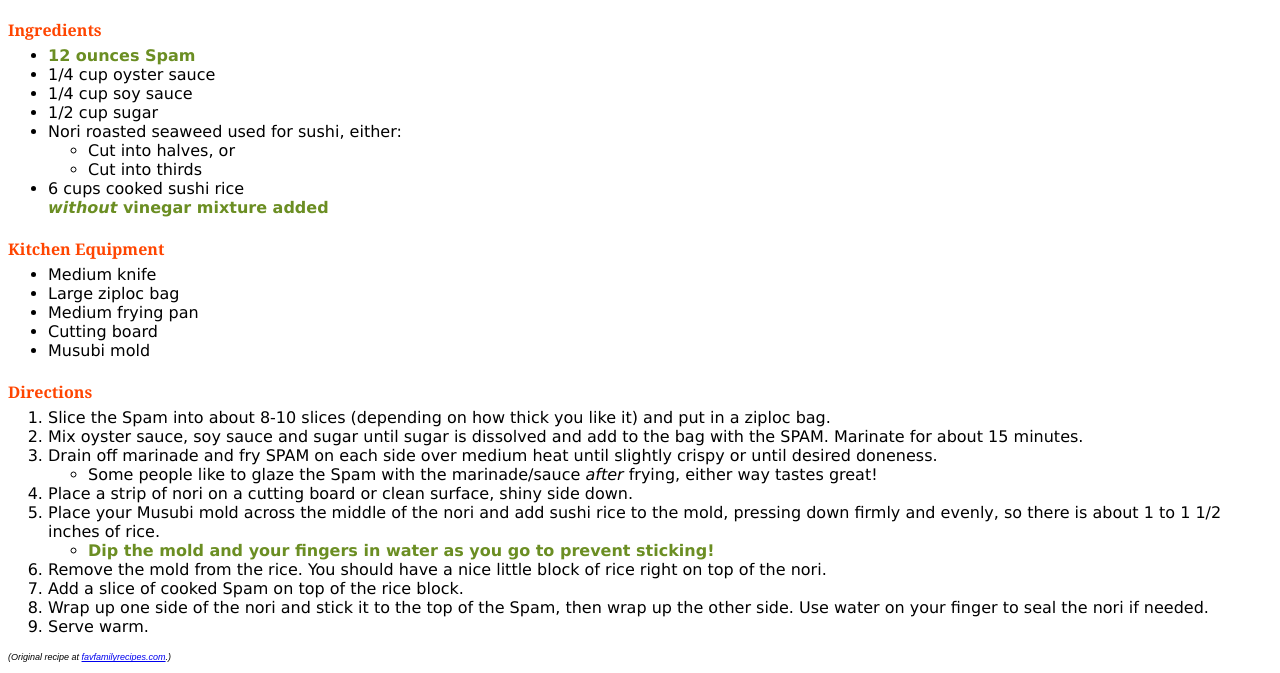
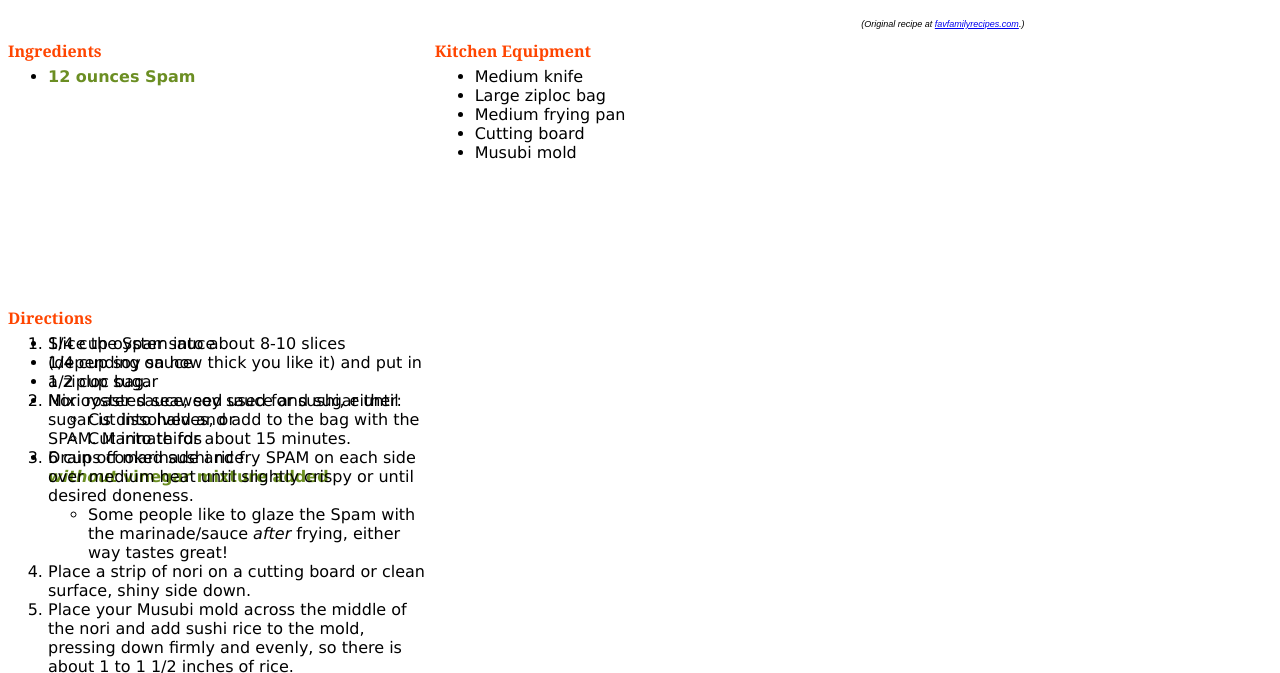
Before and after one commit to paigeps/tp5, a plain HTML site: page index.html in a window 1280 px wide. Shown: the part 67-740 px from the top of the page. Drawn offline with Linux system fonts and the light colour scheme; a script that the page names is missing.

Commit message:
Update styles.css

```diff
--- a/styles.css
+++ b/styles.css
@@ -28,3 +28,24 @@ li {
   font-weight: bold;
   color: OliveDrab;
 }
+
+@media (min-width: 576px) {
+  div {
+    display: block;
+    width: 100vw;
+    height: calc(100vh/3);
+}
+
+@media (min-width: 992px) {
+  div {
+    display: inline-block;
+    width: calc(100vw/3);
+    float: left;
+  }
+}
+
+@media (max-width: 575px) {
+  li {
+    font-size: small;
+  }
+}
```
